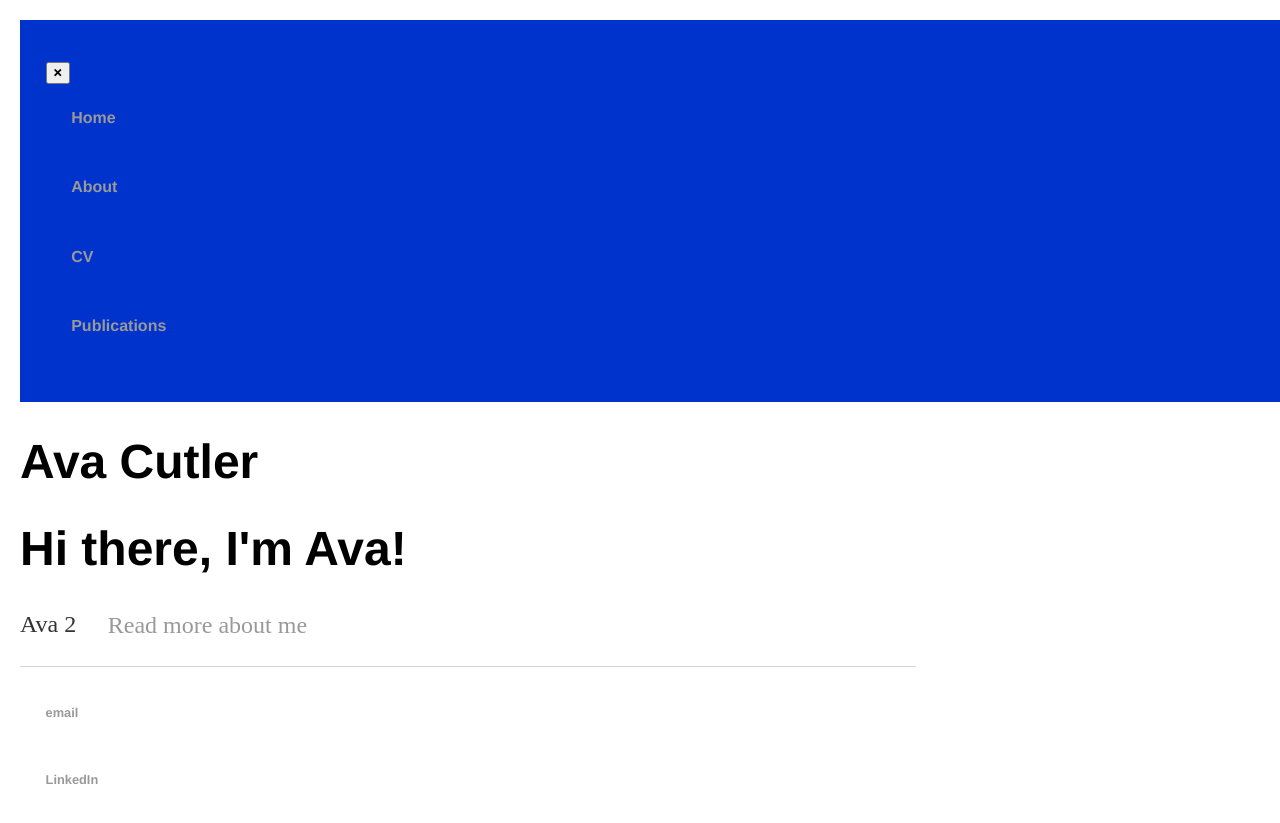
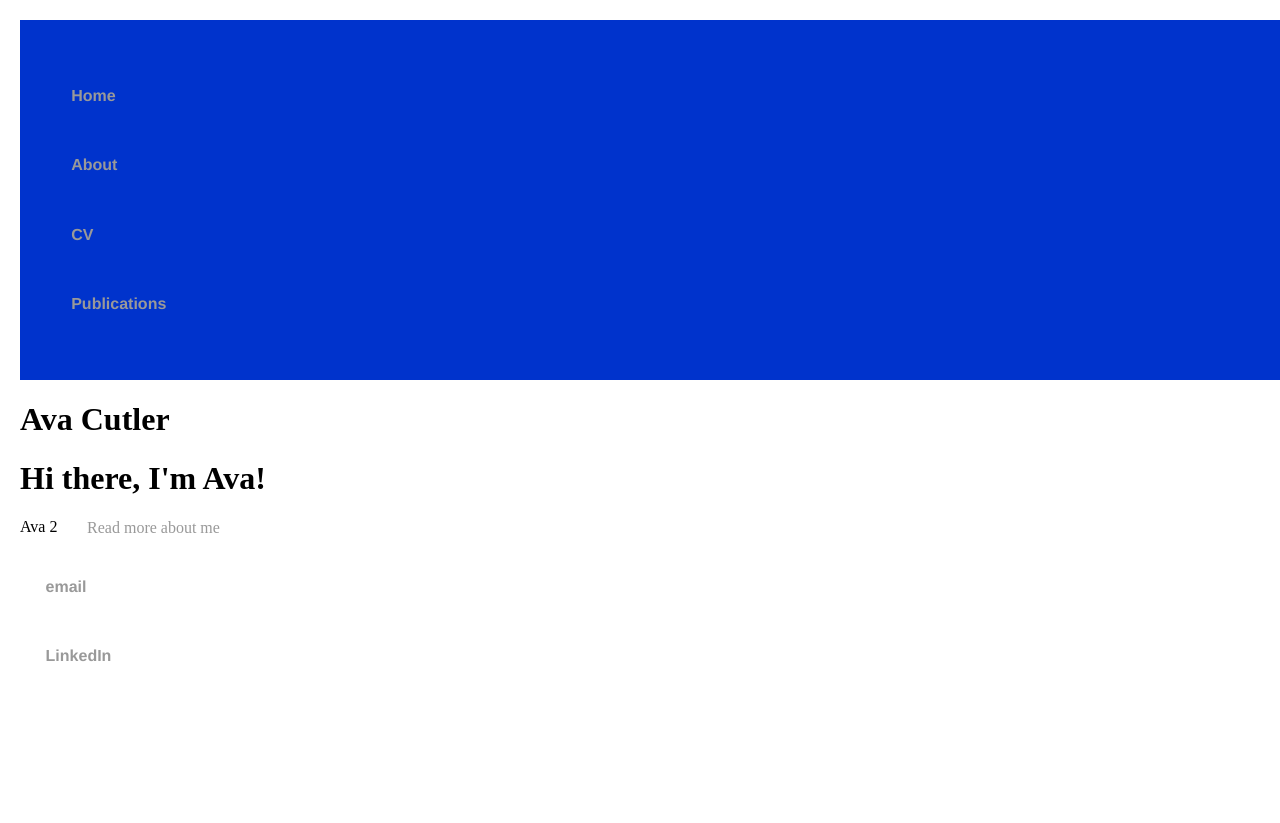
Before and after one commit to avacutler/----, a Jekyll site: the page built from index.html, in a window 1280 px wide. Shown: the top 823 px of the page. Built offline with Jekyll 4.4.1, drawn with Linux system fonts in a browser that asks for light colours.

Commit message:
Update main.css
mobile nav

```diff
--- a/css/main.css
+++ b/css/main.css
@@ -4,6 +4,8 @@
     width: 70%;
 }
 
+
+/* nav bar */
 
 nav{
   width: 100vw;
@@ -32,11 +34,23 @@
 a:hover {
     background-color: #0066ff;
 }
+button{
+  display: none;
+}
+
 
 /*change the layout of the navigation bar for all the screens
 that have a width less or equal than 500px*/
 
 @media only screen and (max-width: 500px) {
+  button{
+      display: block;
+      padding: 2vw;
+      font-size: 3vh;
+      background-color: #AFE0FF;
+      border: none;
+      outline: none;
+      cursor: pointer;
   /*shows elements in a column*/
   ul{
     flex-direction: column;
```
